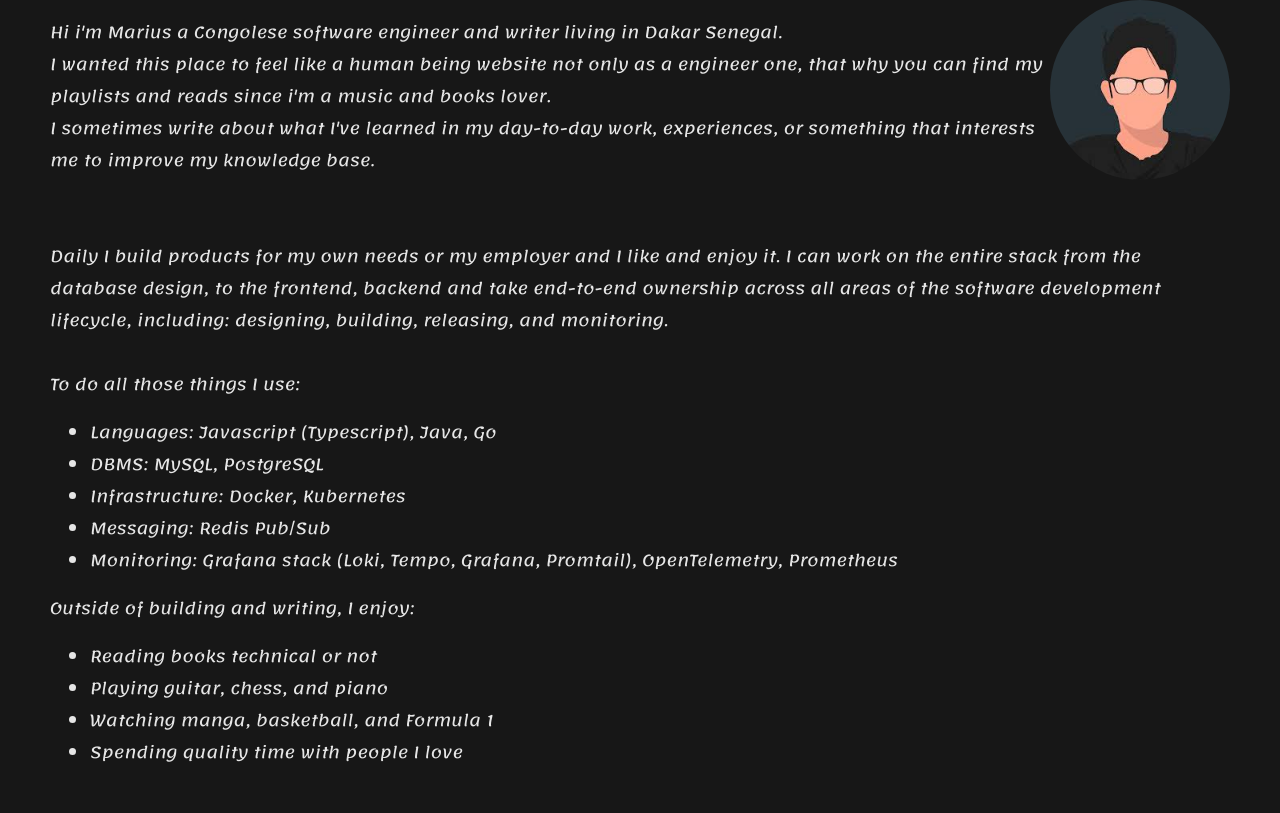
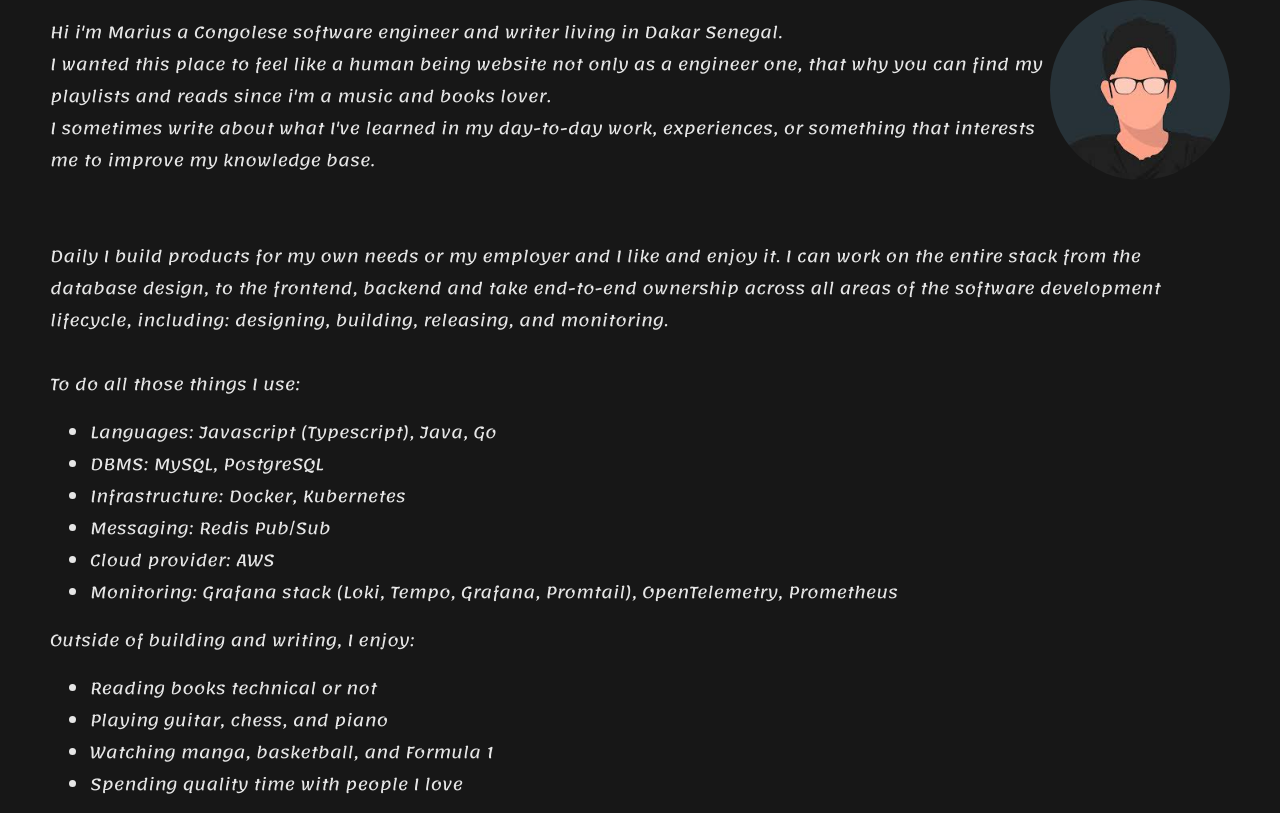
Before and after one commit to niemet0502/mariusniemet.me, a Gatsby site: page /about in a window 1280 px wide. Shown: the part 282-1095 px from the top of the page. Built offline with nearby package versions, Linux system fonts and the light colour scheme; Gatsby itself is replaced by a stand-in of ours.

Commit message:
added cloud provider section in the about page

```diff
--- a/src/pages/about.js
+++ b/src/pages/about.js
@@ -47,6 +47,7 @@ const About = () => {
                   <li> DBMS: MySQL, PostgreSQL </li>
                   <li> Infrastructure: Docker, Kubernetes </li>
                   <li> Messaging: Redis Pub/Sub</li>
+                  <li> Cloud provider: AWS</li>
                   <li>
                     Monitoring: Grafana stack (Loki, Tempo, Grafana, Promtail),
                     OpenTelemetry, Prometheus
```
